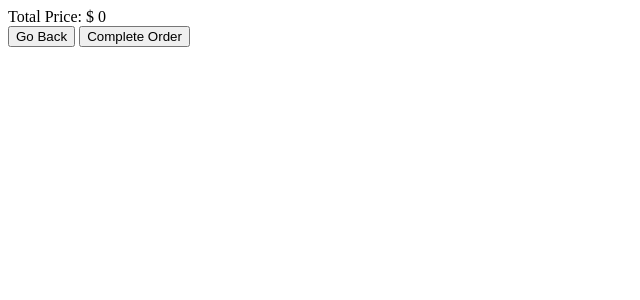
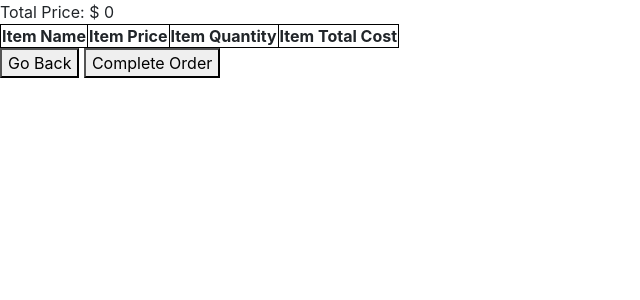
Before and after one commit to olivia-ea/hackthon-project, a Flask app: page /cart in a window 1280 px wide. Shown: the top 300 px of the page, without its empty margins (0-640 px from the left). Run offline with Flask 2, Linux system fonts and the light colour scheme; lists and menus that the app fills with data are empty; some libraries are stand-ins or nearby versions.

Commit message:
A few updates

```diff
--- a/templates/cart.html
+++ b/templates/cart.html
@@ -1,15 +1,36 @@
 <html>
     <head>
+        <title>Cart</title>
+        <style>
+            table, th, td {
+                border: 1px solid black;
+            }
+        </style>
+        <meta charset="utf-8">
+        <meta name="viewport" content="width=device-width, initial-scale=1, shrink-to-fit=no">
+
+        <!-- Bootstrap CSS -->
+        <link rel="stylesheet" href="https://stackpath.bootstrapcdn.com/bootstrap/4.3.1/css/bootstrap.min.css" integrity="sha384-ggOyR0iXCbMQv3Xipma34MD+dH/1fQ784/j6cY/iJTQUOhcWr7x9JvoRxT2MZw1T" crossorigin="anonymous">
+
+        <script src="https://ajax.googleapis.com/ajax/libs/jquery/3.3.1/jquery.min.js"></script>
+        <script src="https://cdnjs.cloudflare.com/ajax/libs/popper.js/1.14.7/umd/popper.min.js"></script>
+        <script src="https://maxcdn.bootstrapcdn.com/bootstrap/4.3.1/js/bootstrap.min.js"></script>
     </head>
     <body>
         Total Price: $ {{ order_total }} <br />
         <table>
+        <tr>
+            <th>Item Name</th>
+            <th>Item Price</th>
+            <th>Item Quantity</th>
+            <th>Item Total Cost</th>
+        </tr>
         {% for item in cart %}
         <tr>
-            <td>Item Name: {{ title_case(item.name) }}</td>
-            <td>Item Individual Price: $ {{ item.price }}</td>
-            <td>Item Quantity: {{ item.quantity }}</td>
-            <td>Item Total Cost: {{ item.total_cost }}</td>
+            <td>{{ title_case(item.name) }}</td>
+            <td>${{ item.price }}</td>
+            <td>{{ item.quantity }}</td>
+            <td>${{ item.total_cost }}</td>
         </tr>
         {% endfor %}
         </table>
--- a/views.py
+++ b/views.py
@@ -152,7 +152,6 @@
                 db_session.add(new_clothing)
                 db_session.commit()
     clothing = db_session.query(Clothing).all()
-    print(clothing)
     return render_template("display_clothing.html", clothing=clothing)
 
 @app.route("/cart")
```
Also changed, not shown: templates/display_clothing.html (+24 -1 lines).
